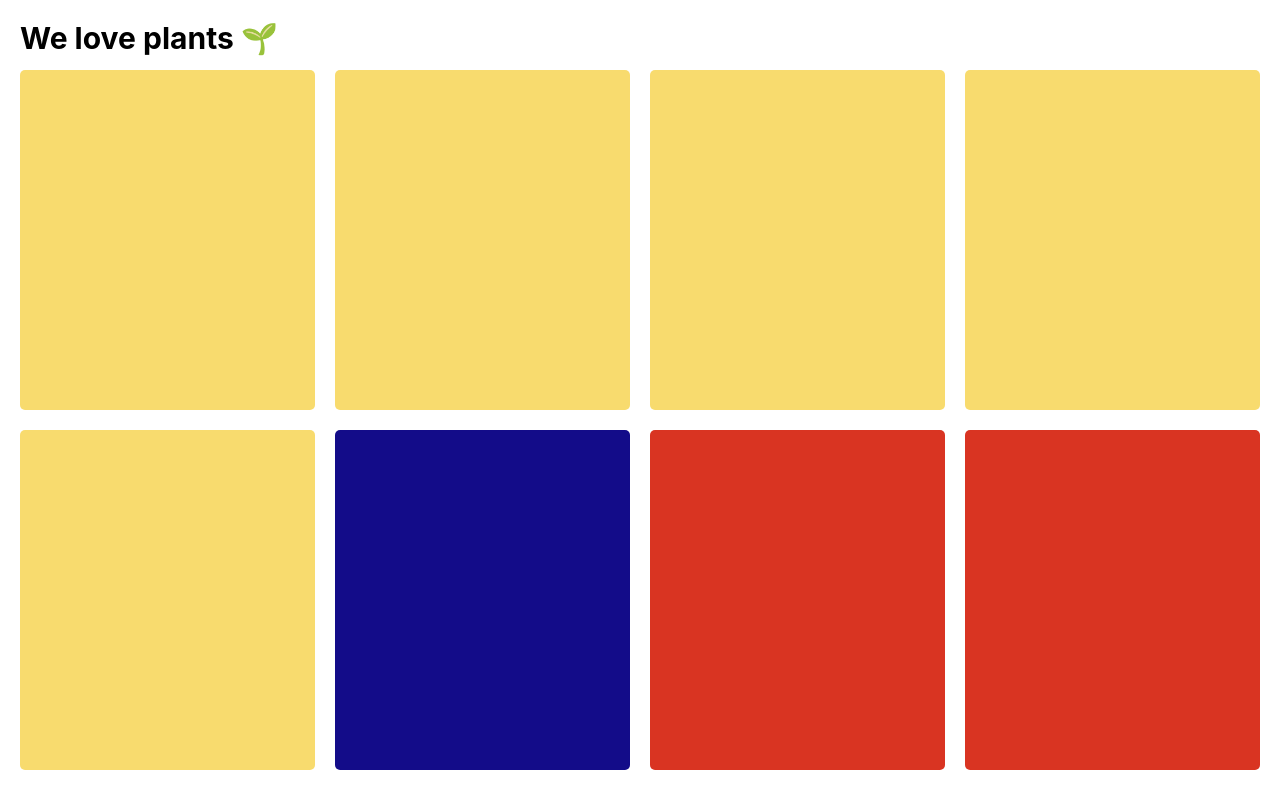
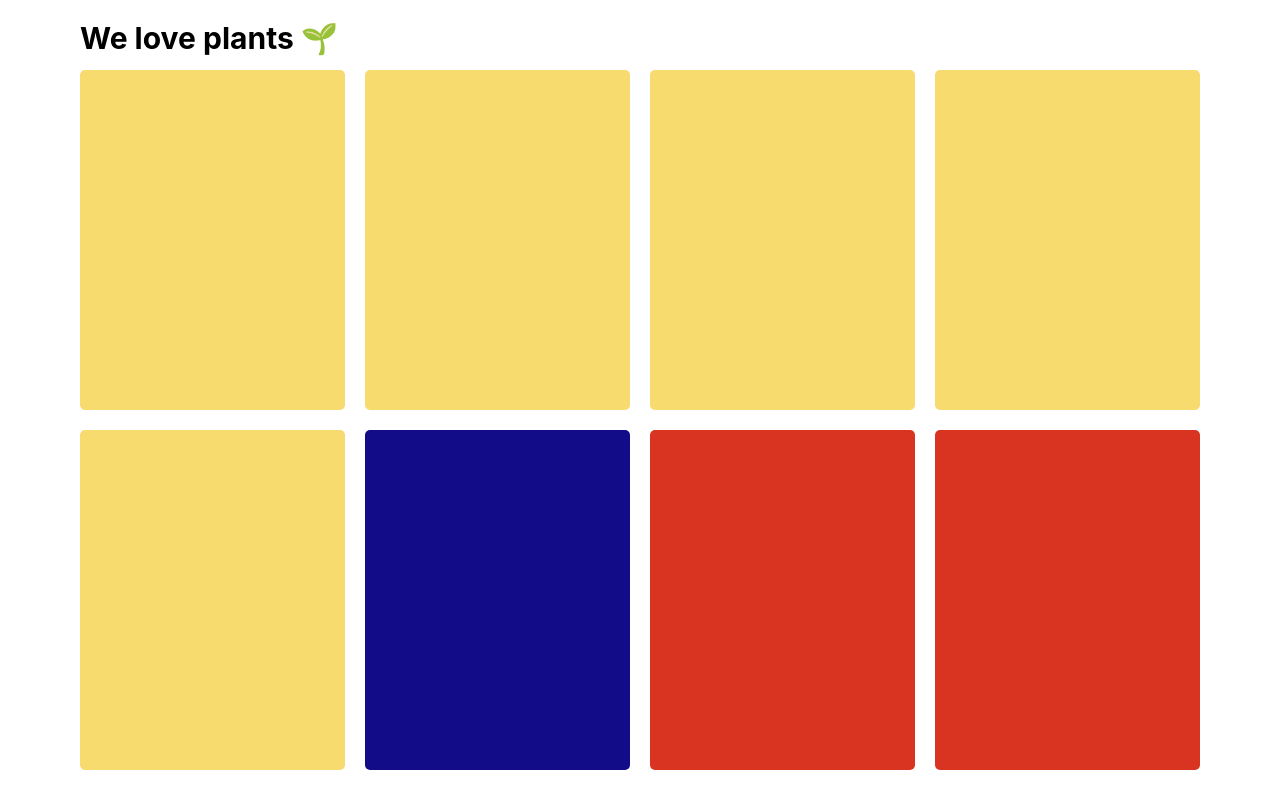
Before and after one commit to pleportz/react-sandbox, a React (Create React App) app: page / in a window 1280 px wide. Built offline with nearby package versions, Linux system fonts and the light colour scheme.

Commit message:
Bigger left and right padding on page

```diff
--- a/src/App.css
+++ b/src/App.css
@@ -1,5 +1,5 @@
 .App {
-  padding: 20px;
+  padding: 20px 80px 20px 80px;
   display: grid;
   grid-gap: 20px;
 
```
